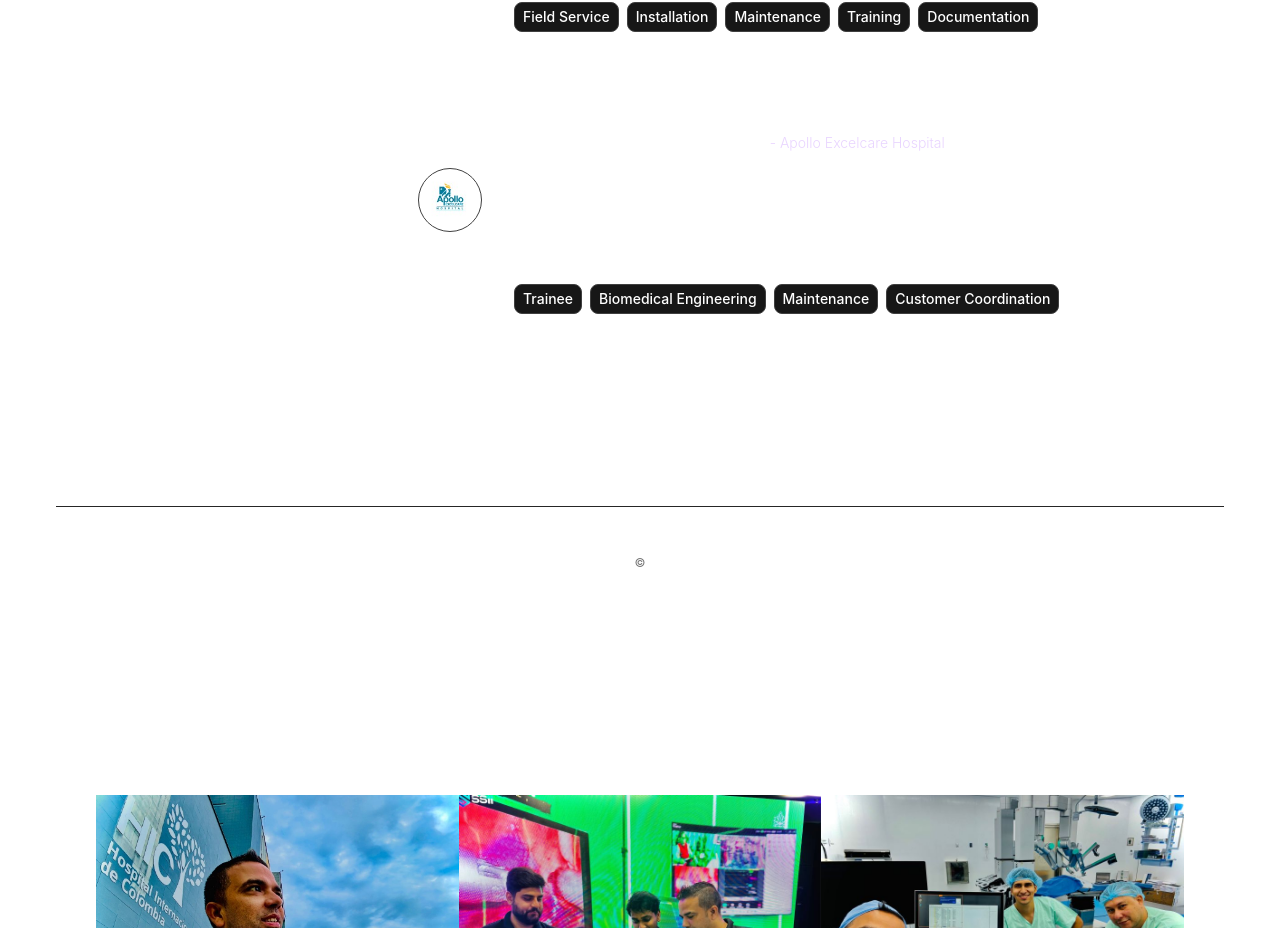
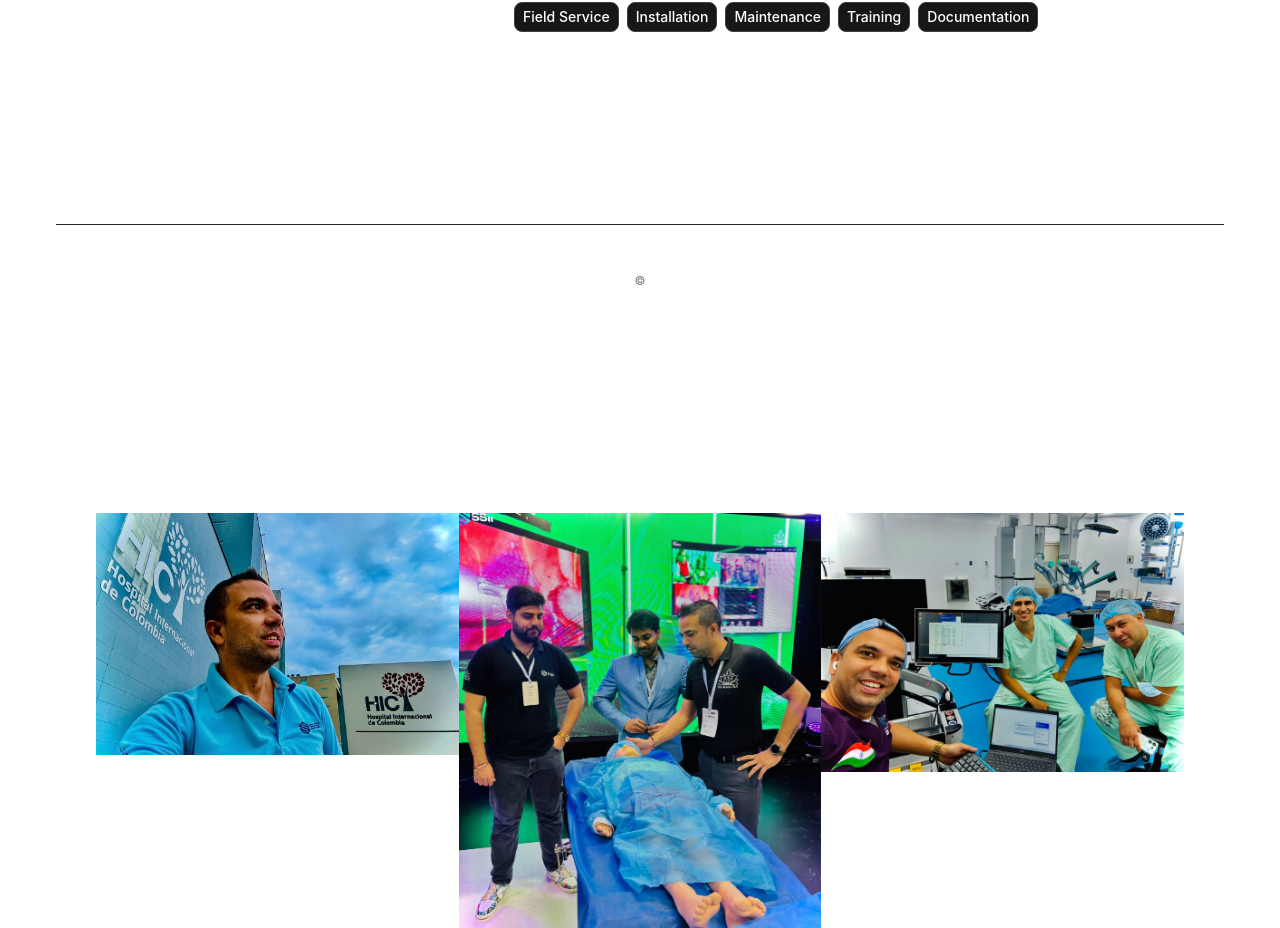
Before and after one commit to puneetshukla041/Mohit-Tripathi, a React (Vite) app: page / in a window 1280 px wide. Shown: the part 4136-5064 px from the top of the page. Built offline with nearby package versions, Linux system fonts and the light colour scheme; no server answers; a web font is replaced by a local one.

Commit message:
Update Experience.jsx

```diff
--- a/src/components/Experience.jsx
+++ b/src/components/Experience.jsx
@@ -76,20 +76,7 @@ const EXPERIENCES = [
     ],
     logo: "/logos/fresenius.jpeg",
   },
-    {
-    year: "Oct 2011 - Apr 2012",
-    role: "Trainee Biomedical Engineer",
-    company: "Apollo Excelcare Hospital",
-    description:
-      "Gained valuable hands-on experience as a trainee on the payroll of Channel Biomed. Focused on the maintenance, documentation, and installation of medical equipment, and worked to coordinate with customers and OEMs to ensure maximum equipment uptime.",
-    technologies: [
-      "Trainee",
-      "Biomedical Engineering",
-      "Maintenance",
-      "Customer Coordination",
-    ],
-    logo: "/logos/excelcare.jpeg",
-  },
+
   // ... rest of experiences unchanged
 ];
 
```
